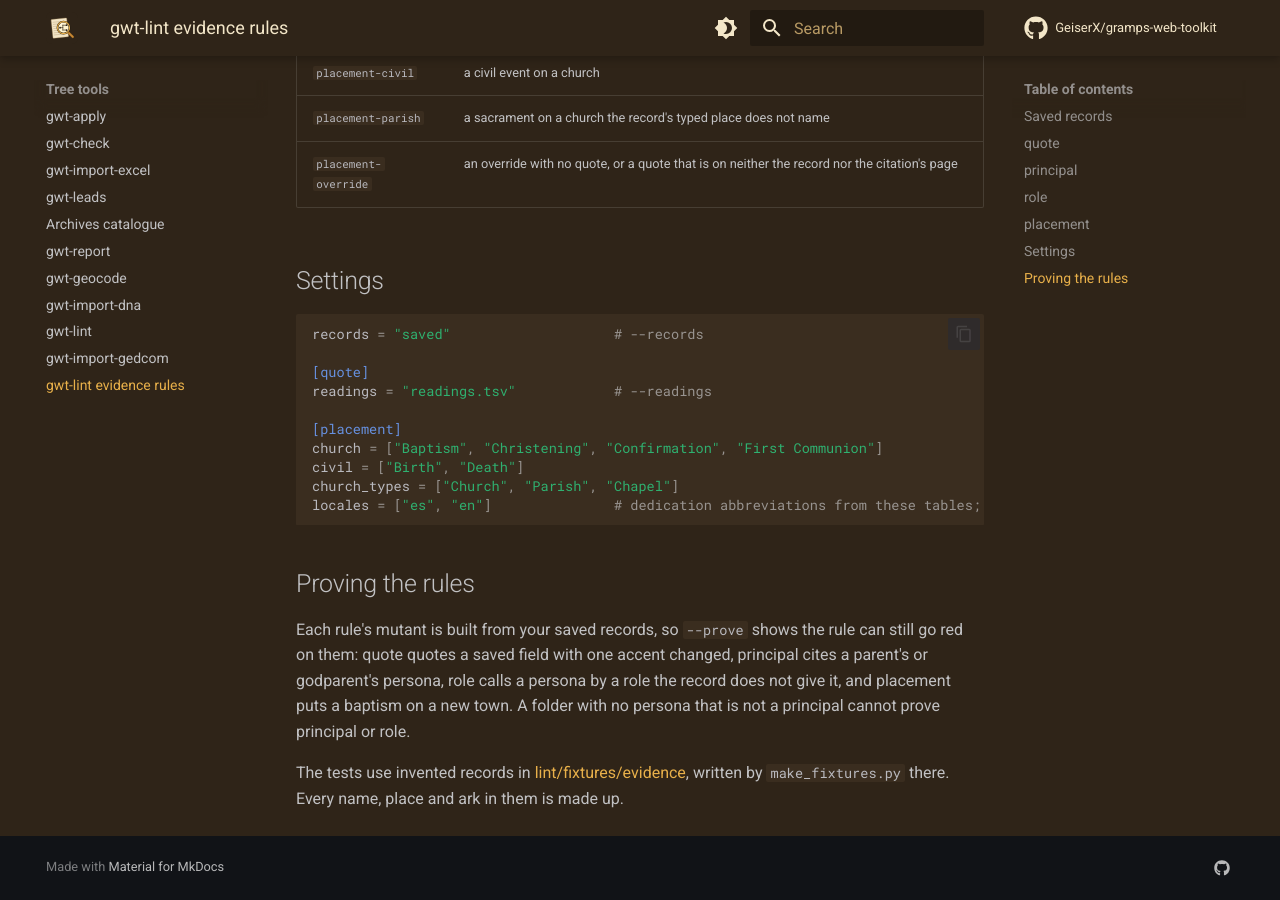
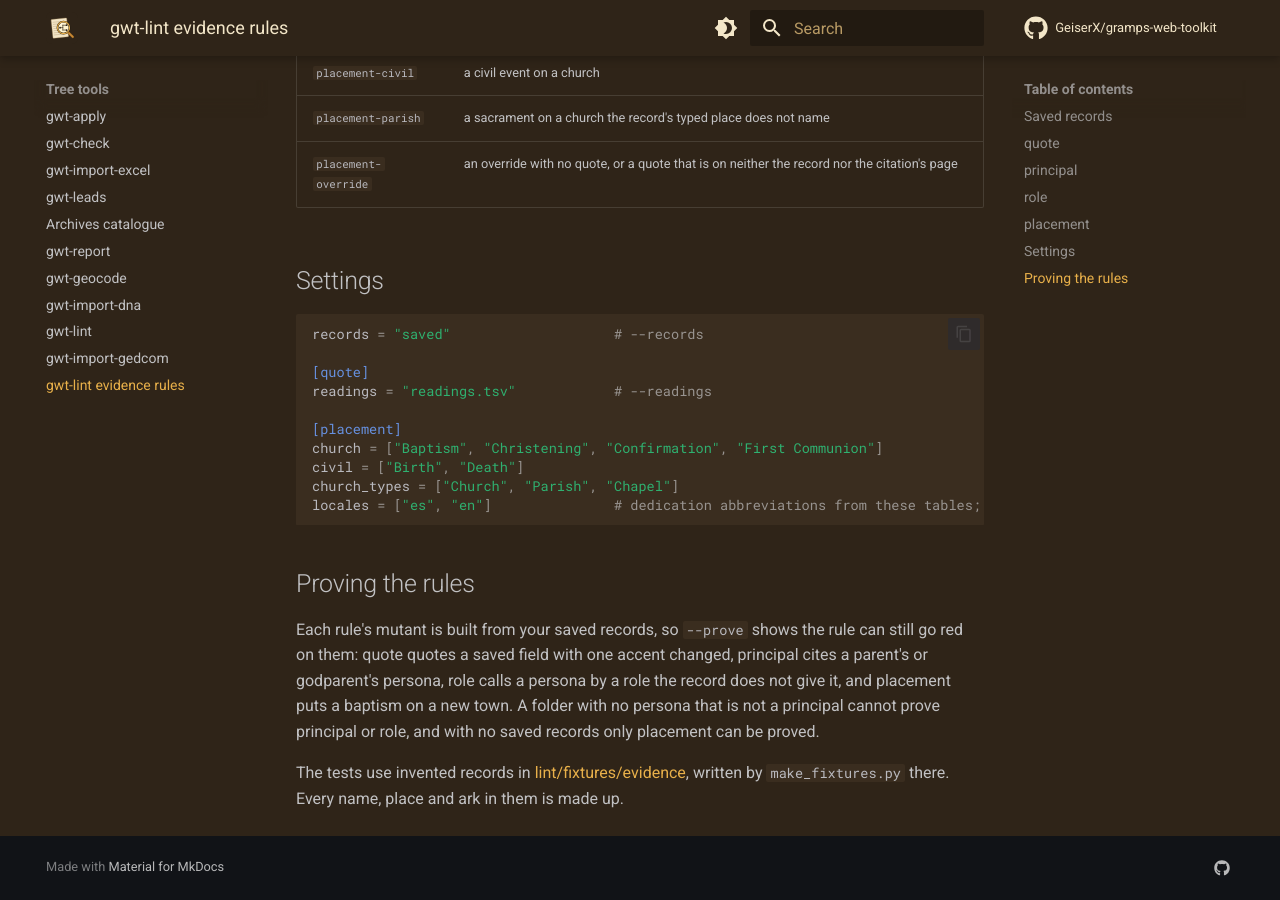
Before and after one commit to GeiserX/gramps-web-toolkit, an MkDocs documentation site: the page built from docs/lint-evidence.md, in a window 1280 px wide and 900 px high, scrolled down 4556 px. Built offline with MkDocs 1.6.1 and Material for MkDocs 9.7.7, drawn with Linux system fonts in a browser that asks for light colours; comment, search, counter and statistics services are not loaded.

Commit message:
docs(lint): say what --prove can prove without saved records, and that short quotes are checked

```diff
--- a/docs/lint-evidence.md
+++ b/docs/lint-evidence.md
@@ -115,6 +115,6 @@ locales = ["es", "en"]               # dedication abbreviations from these table
 
 ## Proving the rules
 
-Each rule's mutant is built from your saved records, so `--prove` shows the rule can still go red on them: quote quotes a saved field with one accent changed, principal cites a parent's or godparent's persona, role calls a persona by a role the record does not give it, and placement puts a baptism on a new town. A folder with no persona that is not a principal cannot prove principal or role.
+Each rule's mutant is built from your saved records, so `--prove` shows the rule can still go red on them: quote quotes a saved field with one accent changed, principal cites a parent's or godparent's persona, role calls a persona by a role the record does not give it, and placement puts a baptism on a new town. A folder with no persona that is not a principal cannot prove principal or role, and with no saved records only placement can be proved.
 
 The tests use invented records in [lint/fixtures/evidence](https://github.com/GeiserX/gramps-web-toolkit/tree/main/lint/fixtures/evidence), written by `make_fixtures.py` there. Every name, place and ark in them is made up.
```
Also changed, not shown: CHANGELOG.md (+1 -1 lines).
